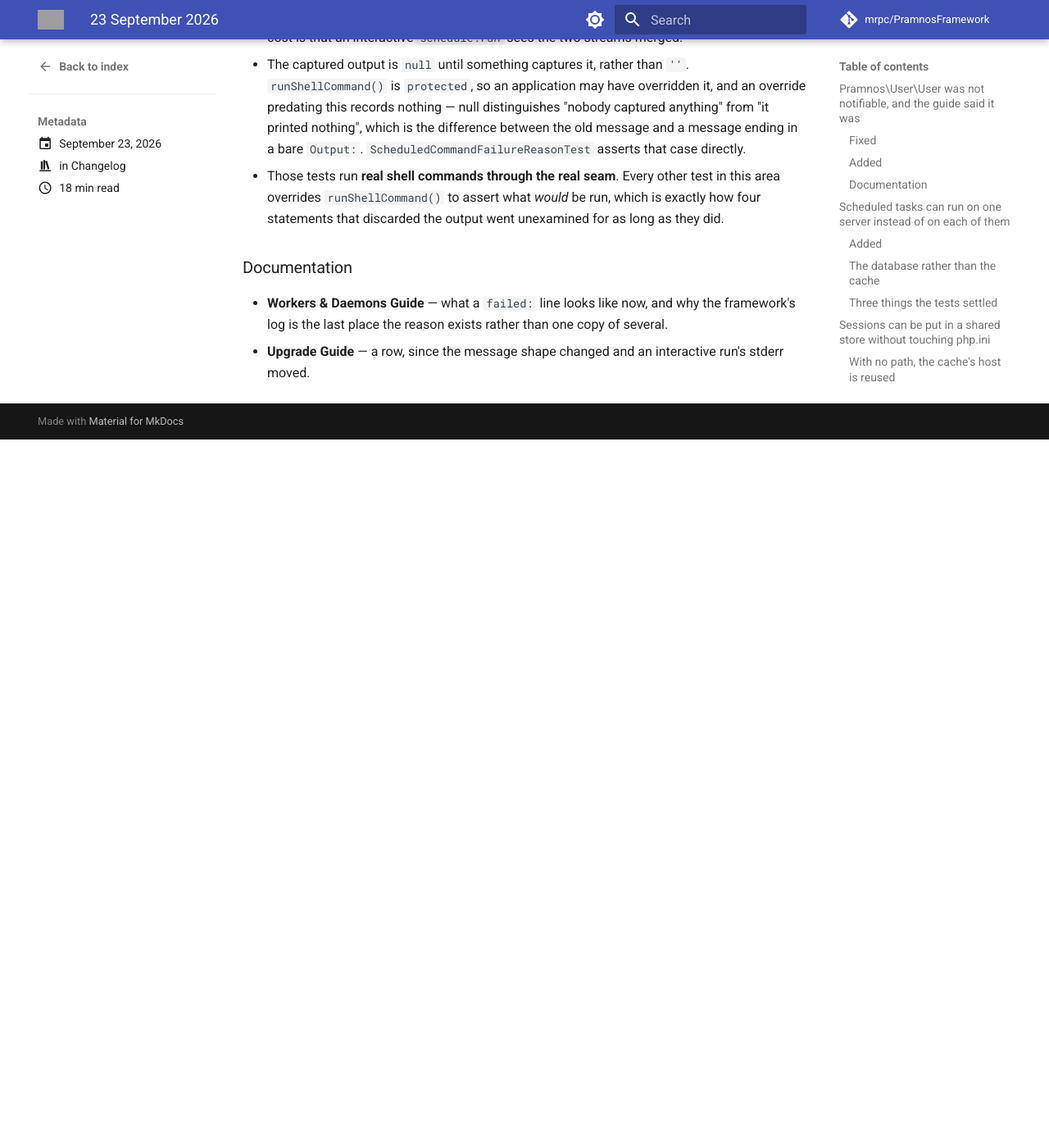
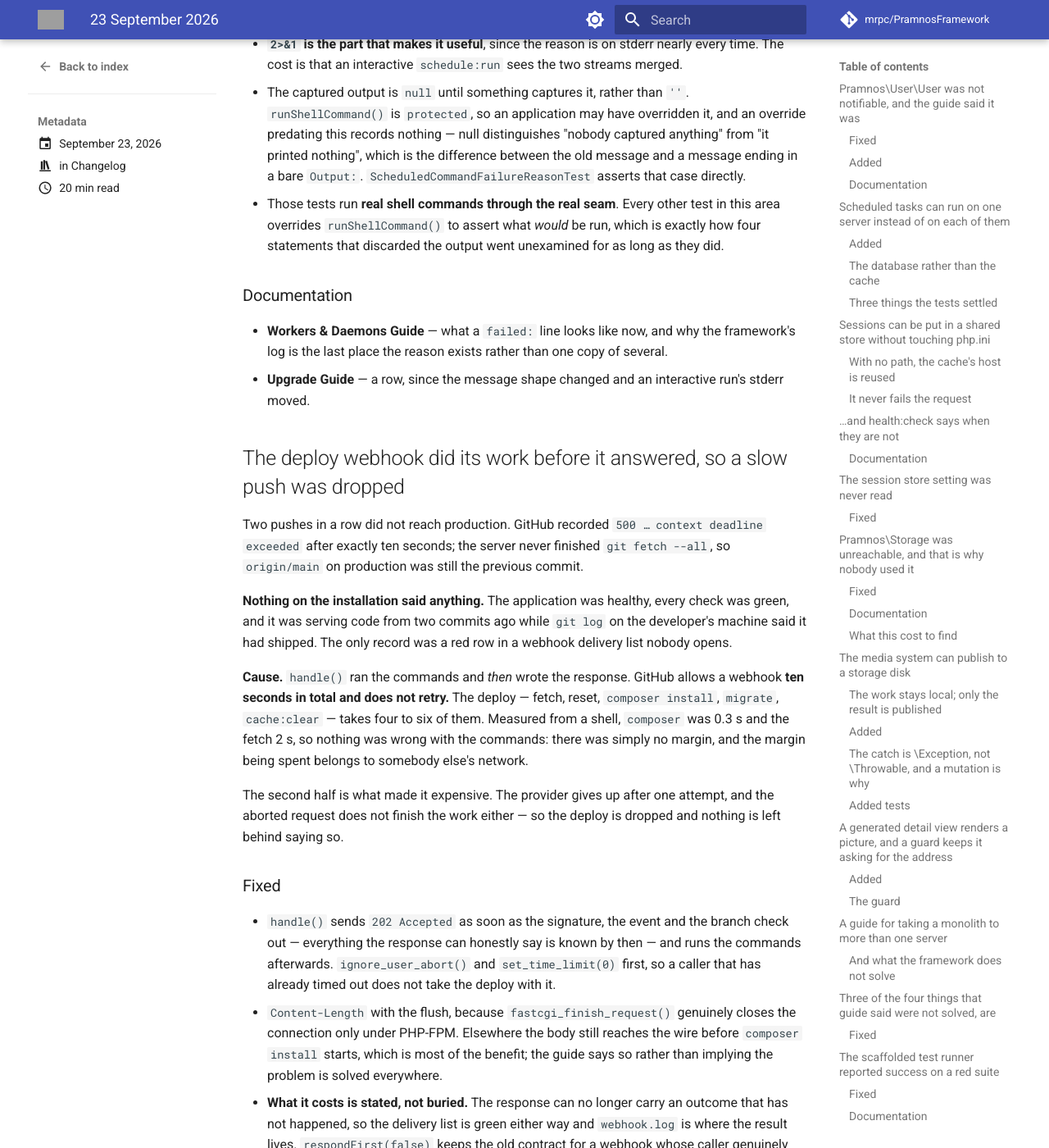
Before and after one commit to mrpc/PramnosFramework, an MkDocs documentation site: the page built from docs/version-history/posts/2026-09-23.md, in a window 1280 px wide and 1400 px high, scrolled down 12688 px. Shown: the whole window at 82% size. Built offline with MkDocs 1.6.1 and Material for MkDocs 9.7.7, drawn with Linux system fonts in a browser that asks for light colours; comment, search, counter and statistics services are not loaded; before the commit the page ends 13224 px from its top, so only the background shows below that; some of the changed text lies outside the part shown; grey boxes are pictures that could not be loaded.

Commit message:
fix(webhook)!: the deploy webhook did its work before it answered, so a slow push was dropped
Two pushes in a row did not reach production. GitHub recorded `context deadline
exceeded` after exactly ten seconds, the server never finished `git fetch --all`,
and `origin/main` on production was still the previous commit.

Nothing on the installation said anything: the application was healthy, every
check green, serving code from two commits ago while `git log` on the developer's
machine said it had shipped. The only record was a red row in a delivery list
nobody opens.

`handle()` ran the commands and then wrote the response. GitHub allows a webhook
ten seconds in total and does not retry; the deploy takes four to six. Measured
from a shell, composer was 0.3s and the fetch 2s — nothing is wrong with the
commands, there is no margin, and the margin belongs to somebody else's network.
The provider gives up after one attempt and the aborted request does not finish
the work either, so the push is dropped in silence.

- `202 Accepted` as soon as the signature, event and branch check out, then the
  work. `ignore_user_abort()` and `set_time_limit(0)` first, so a caller that has
  already timed out does not take the deploy with it.
- `Content-Length` with the flush: `fastcgi_finish_request()` closes the
  connection only under FPM, and elsewhere the body still reaches the wire before
  `composer install` starts. The guide says that rather than implying otherwise.
- `respondFirst(false)` keeps the old contract, with a test on that path.
- The ordering is asserted end to end — the flush and the deploy command append to
  one file and the test reads it back. Answering early and dropping the work would
  satisfy every other assertion.
- A new guide: `WebhookHandler` was documented only in the frozen v1.2 reference,
  so no page described it as current behaviour. Second time today for that gap.

The `!` is the response: 202 instead of 200/500, and a delivery list that is green
whether the deploy worked or not. Upgrade Guide row points at `webhook.log`.

````diff
--- /dev/null
+++ b/docs/Pramnos_Deploy_Webhook_Guide.md
@@ -0,0 +1,148 @@
+---
+use_cases:
+  - Deploying a branch automatically when it is pushed
+  - Working out why a push did not reach production
+  - Securing an endpoint that runs shell commands on the server
+  - Choosing what a deploy webhook should answer and when
+---
+
+# Deploy webhooks
+
+`Pramnos\Webhook\WebhookHandler` receives a push from GitHub or Bitbucket, checks
+the signature, works out which branch was pushed, and runs the commands you mapped
+to it.
+
+```php
+// www/webhook.php
+$handler = new \Pramnos\Webhook\WebhookHandler(
+    secret:     $_ENV['WEBHOOK_SECRET'],
+    repoDir:    ROOT,
+    logChannel: 'webhook',
+);
+
+$handler->onBranch('main', [
+    'git fetch --all',
+    'git reset --hard origin/main',
+    'composer install --no-dev --optimize-autoloader',
+    'php pramnos migrate',
+    'php pramnos cache:clear',
+]);
+
+$handler->handle();
+```
+
+`handle()` never returns. Point the provider's webhook at that address, choose
+`application/json`, and set the secret on both sides.
+
+## It answers before it works
+
+**`handle()` sends `202 Accepted` and then runs the commands.** This is the default
+and it is the whole reason this page exists.
+
+GitHub allows a webhook **ten seconds in total, and does not retry.** A deploy of
+fetch, reset, `composer install`, `migrate` and `cache:clear` takes four to six of
+them — nothing is wrong with the commands, there is simply no margin, and the
+margin is against somebody else's network. A single slow fetch to github.com
+crosses the limit.
+
+What happens then is the expensive part:
+
+- the provider records `context deadline exceeded` and gives up after one attempt,
+- the aborted request does not finish the work either,
+- so the push is **silently not deployed** — production keeps serving the previous
+  commit while `git log` on your machine says it shipped,
+- and every health check stays green, because the application is perfectly healthy.
+  The only record is a red row in a delivery list nobody opens.
+
+Answering first makes the ten seconds irrelevant instead of a budget.
+`ignore_user_abort()` and `set_time_limit(0)` are set before the work starts, so a
+caller that has already hung up does not take the deploy with it.
+
+### What you give up, and where the result went
+
+The response cannot report an outcome that has not happened yet. It is `202`
+whether the deploy goes on to succeed or fail, so the provider's delivery list is
+green either way.
+
+**`webhook.log` is where the result lives** — every command, its exit code and its
+output, on both paths. If you watch for red deliveries to know a deploy broke,
+watch the log instead.
+
+For a webhook whose commands are fast and whose caller genuinely reads the answer:
+
+```php
+$handler->respondFirst(false);   // 200 with the outcome, 500 when a command fails
+```
+
+### `fastcgi_finish_request()`, and when it is not there
+
+Under PHP-FPM — which is how a containerised application is served — the
+connection is genuinely closed and the process carries on alone. Under mod_php or
+the built-in server there is no such call: the response is flushed with a
+`Content-Length` so the client knows it has the whole body, but the socket stays
+open until the script ends. The body is still on the wire before `composer
+install` starts, which is most of the benefit; the provider's clock is only partly
+appeased.
+
+## Security
+
+The `secret` is required — an empty one raises `InvalidArgumentException` from the
+constructor rather than accepting unsigned payloads quietly. Signatures are
+compared with `hash_equals()` against `X-Hub-Signature-256` (preferred) or
+`X-Hub-Signature` (SHA-1, legacy).
+
+This endpoint runs shell commands as the web user. Two things follow: keep the
+command list to the deploy, and keep the secret out of the repository.
+
+## Events and branches
+
+| Event | Header value | What happens |
+|---|---|---|
+| push | `push` | the pushed branch's commands run |
+| release (published) | `release` | the `main` mapping runs, if there is one |
+| workflow_run (completed, success) | `workflow_run` | the head branch's commands run |
+| anything else | — | `204`, silently ignored |
+
+A branch with no mapping is also a silent `204`. That is deliberate: a repository
+with twenty branches should not log an error twenty times a day.
+
+## Commands
+
+They run in order in `repoDir`, **stopping at the first non-zero exit**, with
+stdout and stderr captured into the log. Fail-fast is what you want here: there is
+no sense running `migrate` against a checkout that `git reset` did not update.
+
+## Reading the log
+
+```
+Webhook deploy: branch=main commands=[…] elapsed=4331ms
+Webhook deploy failed on branch=main: [{"command":"php pramnos migrate","exit_code":1,…}]
+```
+
+Both lines go to the `webhook` channel, visible in the log viewer. Set
+`logChannel: ''` to turn logging off — and then accept that a deploy which ran and
+what each command exited with is no longer recorded anywhere.
+
+## Configuring through the service provider
+
+```php
+// app/config/app.php
+'features' => ['webhook'],
+'webhook'  => [
+    'secret'      => $_ENV['WEBHOOK_SECRET'] ?? '',
+    'repo_dir'    => ROOT,
+    'log_channel' => 'webhook',
+    'timeout'     => 120,
+],
+```
+
+The container then hands you a configured handler under the key `webhook`, and you
+map branches onto it as above.
+
+## Related
+
+- [Workers & Daemons](Pramnos_Workers_And_Daemons_Guide.md) — the schedule and the
+  queue, which is where a long deploy step belongs if it grows one
+- [One server to several](Pramnos_Multi_Server_Guide.md) — deploy consistency
+  between nodes, which this does not solve
+- [Logging](Pramnos_Logging_Guide.md) — channels and the log viewer
--- a/docs/version-history/posts/2026-09-23.md
+++ b/docs/version-history/posts/2026-09-23.md
@@ -20,6 +20,7 @@ categories:
 - Three of the four things that guide said were not solved, are
 - The scaffolded test runner reported success on a red suite
 - A scheduled command that failed recorded its status and not its reason
+- The deploy webhook did its work before it answered, so a slow push was dropped
 
 <!-- more -->
 
@@ -522,3 +523,51 @@ of the three anybody ever needs urgently.
   framework's log is the last place the reason exists rather than one copy of several.
 - **Upgrade Guide** — a row, since the message shape changed and an interactive run's
   stderr moved.
+
+## The deploy webhook did its work before it answered, so a slow push was dropped
+
+Two pushes in a row did not reach production. GitHub recorded
+`500 … context deadline exceeded` after exactly ten seconds; the server never finished
+`git fetch --all`, so `origin/main` on production was still the previous commit.
+
+**Nothing on the installation said anything.** The application was healthy, every check
+was green, and it was serving code from two commits ago while `git log` on the
+developer's machine said it had shipped. The only record was a red row in a webhook
+delivery list nobody opens.
+
+**Cause.** `handle()` ran the commands and *then* wrote the response. GitHub allows a
+webhook **ten seconds in total and does not retry.** The deploy — fetch, reset,
+`composer install`, `migrate`, `cache:clear` — takes four to six of them. Measured from
+a shell, `composer` was 0.3 s and the fetch 2 s, so nothing was wrong with the commands:
+there was simply no margin, and the margin being spent belongs to somebody else's
+network.
+
+The second half is what made it expensive. The provider gives up after one attempt, and
+the aborted request does not finish the work either — so the deploy is dropped and
+nothing is left behind saying so.
+
+### Fixed
+
+- `handle()` sends `202 Accepted` as soon as the signature, the event and the branch
+  check out — everything the response can honestly say is known by then — and runs the
+  commands afterwards. `ignore_user_abort()` and `set_time_limit(0)` first, so a caller
+  that has already timed out does not take the deploy with it.
+- `Content-Length` with the flush, because `fastcgi_finish_request()` genuinely closes
+  the connection only under PHP-FPM. Elsewhere the body still reaches the wire before
+  `composer install` starts, which is most of the benefit; the guide says so rather than
+  implying the problem is solved everywhere.
+- **What it costs is stated, not buried.** The response can no longer carry an outcome
+  that has not happened, so the delivery list is green either way and `webhook.log` is
+  where the result lives. `respondFirst(false)` keeps the old contract for a webhook
+  whose caller genuinely reads it, and there is a test asserting that path still works.
+- The ordering is asserted end to end rather than by inspection: the flush and the
+  deploy command append to the same file, and the test reads it back. A fix that
+  answered early and dropped the work would satisfy every other assertion.
+
+### Documentation
+
+- **A new guide, "Deploy webhooks"** — `WebhookHandler` was documented only in
+  `1.2-new-features.md`, which is frozen, so no page described it as current behaviour.
+  That is the second time today the same gap has turned up; this one is closed the same
+  way, with the ten-second rule as the section a reader most needs.
+- **Upgrade Guide** — a row, because the response code and body changed shape.
--- a/mkdocs.yml
+++ b/mkdocs.yml
@@ -121,6 +121,7 @@ nav:
     - MCP server (AI assistant integration): Pramnos_MCP_Guide.md
     - Workers & Daemons: Pramnos_Workers_And_Daemons_Guide.md
     - One server to several: Pramnos_Multi_Server_Guide.md
+    - Deploy webhooks: Pramnos_Deploy_Webhook_Guide.md
     - Testing: Pramnos_Testing_Guide.md
     - Test suite performance: Pramnos_Test_Suite_Performance.md
     - Debugging: Pramnos_Debugging_Guide.md
````
Also changed, not shown: other parts of docs/version-history/posts/2026-09-23.md (+1 -1 lines), docs/Pramnos_Upgrade_Guide.md (+1 -0 lines), 3 other files.
